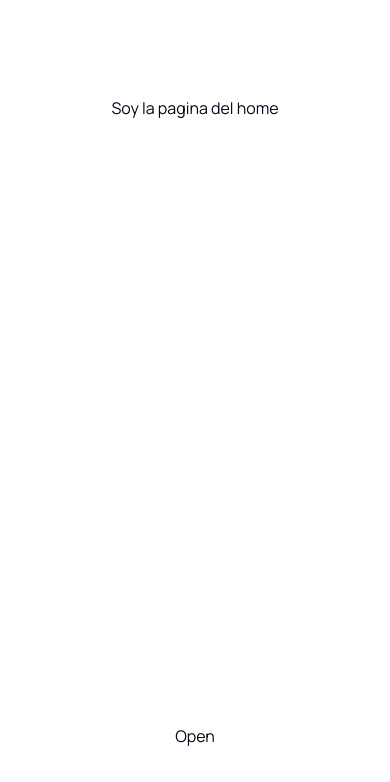
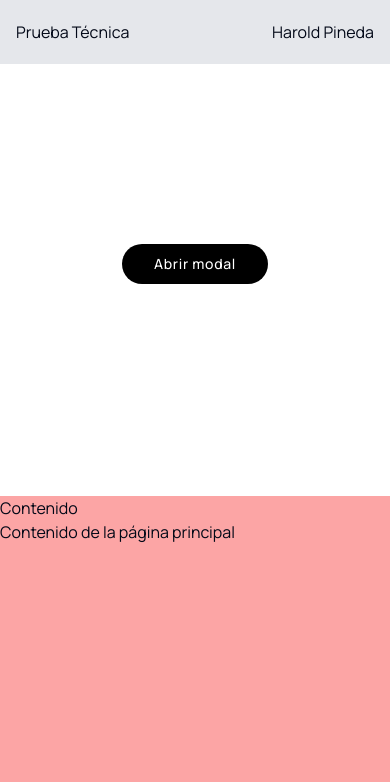
Before and after one commit to hrpinedar91/modal-technical-test, a Next.js app: page / in a window 390 px wide. Shown: the top 782 px of the page. Built offline with nearby package versions, Linux system fonts and the light colour scheme.

Commit message:
responsive modal fix

```diff
--- a/app/layout.js
+++ b/app/layout.js
@@ -1,4 +1,6 @@
 import { Manrope } from "next/font/google";
+import Navbar from "@/components/Navbar";
+import { cn } from '@/lib/utils'
 import "./globals.css";
 
 const manrope = Manrope({ subsets: ["latin"] });
@@ -11,7 +13,12 @@ export const metadata = {
 export default function RootLayout({ children }) {
   return (
     <html lang="en">
-      <body className={manrope.className}>{children}</body>
+      <body className={cn('relative h-full font-sans antialiased', manrope.className)}>
+        <main className="relative flex flex-col min-h-screen">
+        <Navbar></Navbar>
+           {children}
+        </main>
+      </body>
     </html>
   );
 }
--- a/app/page.js
+++ b/app/page.js
@@ -1,13 +1,18 @@
 
 import Modal from "@/components/Modal";
-import Image from "next/image";
 
 export default function Home() {
   return (
-    <main className="flex min-h-screen flex-col items-center justify-between p-24">
-     <h1>Soy la pagina del home</h1>
-     <Modal/>
+    <>
+    <div className="w-full h-[400px] flex place-content-center">
 
-    </main>
+      <Modal/>
+    </div>
+    <div className="bg-red-300 w-full h-[400px] mt-8">
+        <h2>Contenido</h2>
+        <p>Contenido de la página principal</p>
+      </div>
+
+    </>
   );
 }
--- a/components/Modal.jsx
+++ b/components/Modal.jsx
@@ -11,30 +11,23 @@ import { ScrollArea } from "@/components/ui/scroll-area"
 import { Checkbox } from "@/components/ui/checkbox"
 import { Button } from "@/components/ui/button"
 
-
-
-
-
-
-
 const Modal = () => {
     return (
         <AlertDialog>
-            <AlertDialogTrigger>Open</AlertDialogTrigger>
+            <AlertDialogTrigger>
+                <Button className="bg-black text-white rounded-full px-8 tracking-wider">Abrir modal</Button>
+            </AlertDialogTrigger>
             <AlertDialogContent>
-                <ScrollArea className="w-full p-8 h-full max-h-[80vh] relative">
                     <AlertDialogCancel className="bg-[#D9D9D9] w-[28px] h-[28px] flex p-2 place-content-center rounded-full absolute top-4 right-8 cursor-pointer">
                         <svg xmlns="http://www.w3.org/2000/svg" width="13" height="13" viewBox="0 0 24 24" fill="none" stroke="currentColor" stroke-width="3" stroke-linecap="round" stroke-linejoin="round" class="lucide lucide-x"><path d="M18 6 6 18" /><path d="m6 6 12 12" /></svg>
                     </AlertDialogCancel>
-                    <Image src="/TRANSPARENTE-CON-SOMBRA-800w1.png" alt="scooter" width={393} height={251} className="mx-12" />
+                <ScrollArea className="w-full p-8 h-full max-h-[80vh] relative">
+                    <Image src="/TRANSPARENTE-CON-SOMBRA-800w1.png" alt="scooter" width={393} height={251} className="mx-12 w-9/12 md:w-full" />
                     <h1 className="text-3xl text-center font-extrabold leading-10 tracking-wide" style={{ textWrap: "balance" }}>¡Gana un scooter eléctrico Minca 800W GRATIS!</h1>
                     <form className="mt-4 mx-12">
                         <div className="flex flex-col space-y-4">
-
                             <input type="email" id="email" name="email" placeholder="Correo electrónico" className="h-14 border border-[#6A7883] rounded-md p-2 pl-5" />
-
                             <input type="tel" id="phone" name="phone" placeholder="Número de teléfono" className="h-14 border border-[#6A7883] rounded-md p-2 pl-5" />
-
                         </div>
                         <div className="flex self-center gap-2 mt-4">
                             <Checkbox />
@@ -45,12 +38,9 @@ const Modal = () => {
                             </label>
 
                         </div>
-                        <Button type="submit" className="w-full bg-black text-white mt-8 rounded-full p-2">Suscribir</Button>
+                        <Button type="submit" className="w-full bg-black text-white mt-8 rounded-full p-2 tracking-wider">Suscribir</Button>
                         <p className="text-center mt-8" style={{ textWrap: "balance" }} >Cuando se registra para recibir actualizaciones por correo electrónico, tiene la oportunidad de ganar un scooter eléctricoMinca 800W gratis por un valor de $3.990.000</p>
-
                     </form>
-
-
                 </ScrollArea>
             </AlertDialogContent>
         </AlertDialog>
--- /dev/null
+++ b/components/Navbar.jsx
@@ -0,0 +1,14 @@
+import React from 'react'
+
+const Navbar = () => {
+  return (
+    <div className='bg-gray-200 sticky z-10 top-0 inset-x-0 h-16'>
+        <header className='flex justify-between items-center relative h-full px-4'>
+            <span>Prueba Técnica</span>
+            <span>Harold Pineda</span>
+        </header>
+    </div>
+  )
+}
+
+export default Navbar
--- a/components/ui/alert-dialog.jsx
+++ b/components/ui/alert-dialog.jsx
@@ -15,7 +15,7 @@ const AlertDialogPortal = AlertDialogPrimitive.Portal
 const AlertDialogOverlay = React.forwardRef(({ className, ...props }, ref) => (
   <AlertDialogPrimitive.Overlay
     className={cn(
-      "fixed inset-0 z-50 bg-black/80 p-8  data-[state=open]:animate-in data-[state=closed]:animate-out data-[state=closed]:fade-out-0 data-[state=open]:fade-in-0",
+      "p-8  data-[state=open]:animate-in data-[state=closed]:animate-out data-[state=closed]:fade-out-0 data-[state=open]:fade-in-0 fixed bg-opacity-50 top-0 left-0 w-full h-full bg-black backdrop-filter backdrop-blur-lg z-10",
       className
     )}
     {...props}
@@ -29,7 +29,7 @@ const AlertDialogContent = React.forwardRef(({ className, ...props }, ref) => (
     <AlertDialogPrimitive.Content
       ref={ref}
       className={cn(
-        "fixed left-[50%] top-[50%] z-50 grid w-full max-w-[567px] translate-x-[-50%] translate-y-[-50%] gap-4 border bg-background shadow-lg duration-200 data-[state=open]:animate-in data-[state=closed]:animate-out data-[state=closed]:fade-out-0 data-[state=open]:fade-in-0 data-[state=closed]:zoom-out-95 data-[state=open]:zoom-in-95 data-[state=closed]:slide-out-to-left-1/2 data-[state=closed]:slide-out-to-top-[48%] data-[state=open]:slide-in-from-left-1/2 data-[state=open]:slide-in-from-top-[48%] sm:rounded-lg",
+        "fixed left-[50%] top-[70%] md:top-[50%]  z-50 grid w-full max-w-[567px] translate-x-[-50%] translate-y-[-50%] gap-4 border bg-background shadow-lg duration-200 data-[state=open]:animate-in data-[state=closed]:animate-out data-[state=closed]:fade-out-0 data-[state=open]:fade-in-0 data-[state=closed]:zoom-out-95 data-[state=open]:zoom-in-95 data-[state=closed]:slide-out-to-left-1/2 data-[state=closed]:slide-out-to-top-[48%] data-[state=open]:slide-in-from-left-1/2 data-[state=open]:slide-in-from-top-[48%] sm:rounded-lg",
         className
       )}
       {...props} />
```
